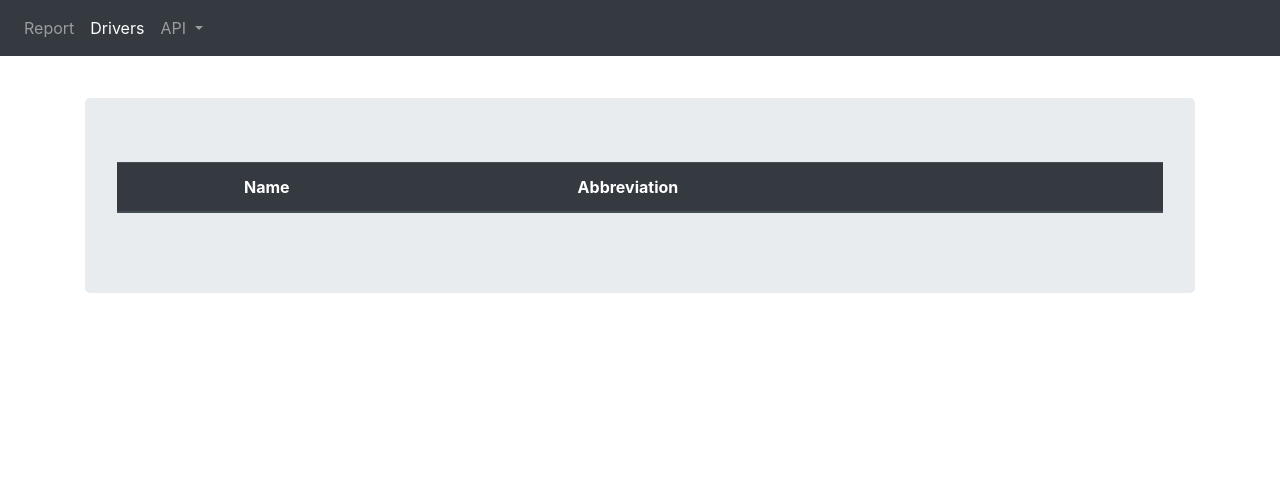
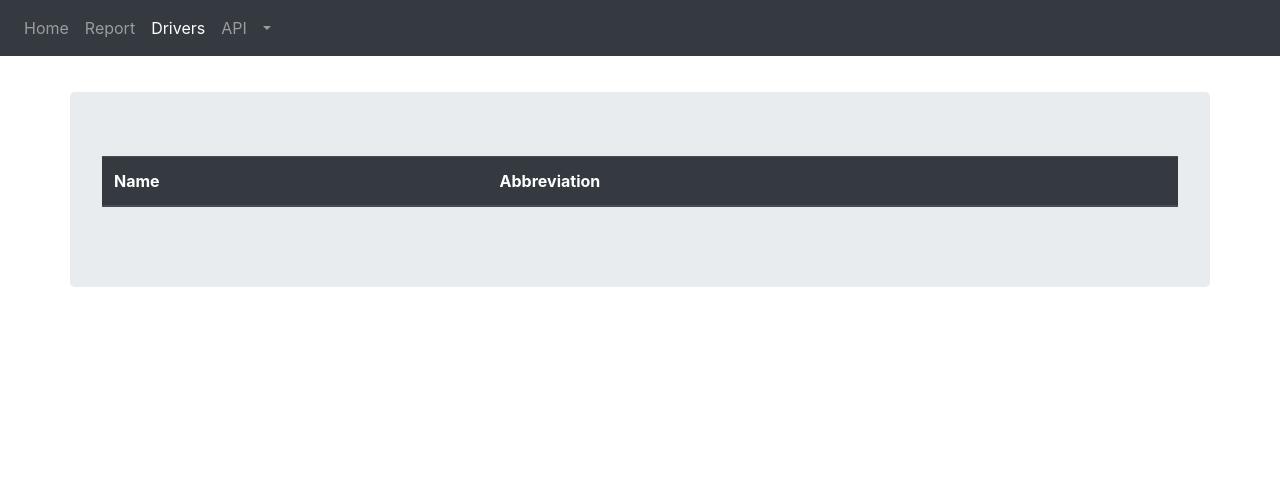
Before and after one commit to Alexsik76/Flask_API, a Flask app: page /report/drivers/ in a window 1280 px wide. Shown: the top 492 px of the page. Run offline with Flask 2, Linux system fonts and the light colour scheme; lists and menus that the app fills with data are empty; some libraries are stand-ins or nearby versions.

Commit message:
reworked navbar and sort icons

```diff
--- a/app/templates/base.html
+++ b/app/templates/base.html
@@ -10,36 +10,36 @@
         <title>Monaco Racing</title>
     {% endblock %}
     <link rel="icon" type='image/x-icon' href="{{ url_for('static', filename='image/favicon.png') }}"/>
-{% from 'bootstrap/nav.html' import render_nav_item %}
-{% from 'bootstrap/utils.html' import render_icon, render_messages %}
+    {% from 'bootstrap/nav.html' import render_nav_item %}
+    {% from 'bootstrap/utils.html' import render_icon, render_messages %}
 </head>
 <body style="padding-top: 50px">
-<nav class="navbar navbar-expand-lg navbar-dark fixed-top bg-dark">
+<nav class="navbar navbar-expand-lg navbar-dark fixed-top bg-dark text-light">
     <div class="navbar-nav mr-auto">
+        {{ render_nav_item('main.index', 'Home') }}
         {{ render_nav_item('main.report', 'Report') }}
-        {{ render_nav_item('main.drivers', 'Drivers  ') }}
-        <div class="nav-item dropdown">
-       <span class="nav-link dropdown-toggle" id="navbarDropdownMenuLink" data-toggle="dropdown" aria-haspopup="true"
-             aria-expanded="false" title="API's">
-         API
-        </span>
-            <div class="dropdown-menu" aria-labelledby="navbarDropdownMenuLink">
-                <a class="dropdown-item" href="{{ url_for('api.apireport') }}">JSON</a>
-                <a class="dropdown-item" href="{{ url_for('api.apireport') }}?format=xml">XML</a>
-                <a class="dropdown-item" href="{{ url_for('main.get_docs') }}">Swagger</a>
-                <a class="dropdown-item" href="{{ url_for('main.included_swagger') }}">Swagger included </a>
+        {{ render_nav_item('main.drivers', 'Drivers') }}
+        <div class="nav-item dropdown btn-group">
+            {{ render_nav_item('main.included_swagger', 'API') }}
+            <span type="button" class="nav-link dropdown-toggle dropdown-toggle-split" data-toggle="dropdown"
+                  aria-haspopup="true" aria-expanded="false">
+            </span>
+            <div class="dropdown-menu bg-dark text-light">
+                <span class="dropdown-item bg-dark">{{ render_nav_item('api.apireport', 'JSON') }}</span>
+                <span class="dropdown-item bg-dark">{{ render_nav_item('api.apireport', 'XML', format='XML') }}</span>
             </div>
         </div>
     </div>
-    <div class="navbar-nav mr-4" aria-haspopup="true" aria-expanded="false" title="Site map">
-        {{ render_nav_item('main.site_map', render_icon('diagram-3')) }}
+    <div class="navbar-nav ml-auto" title="Site map">
+        {{ render_nav_item('main.site_map', render_icon('diagram-3', size='1.2em')) }}
     </div>
 </nav>
-{{ render_messages() }}
-<main role="main" class="container my-lg-5 pb-5">
-<div class="jumbotron">
-    {% block content %}{% endblock %}
-</div>
+<div class="alert">{{ render_messages() }}</div>
+{% set icon, order = ('sort-down', 'ASC') if reversed else ('sort-up-alt', 'DESC') %}
+<main>
+    <div class="jumbotron container ">
+        {% block content %}{% endblock %}
+    </div>
 </main>
 <nav class="navbar navbar-expand-md navbar-light fixed-bottom bg-light">
     <span class="navbar-text">
--- a/app/templates/drivers.html
+++ b/app/templates/drivers.html
@@ -1,26 +1,27 @@
 {% extends "base.html" %}
 {% block content %}
     <table class="table table-hover">
-            <thead class="thead-dark">
+        <thead class="thead-dark class=text-center position-sticky" style="top: 5%">
         <tr>
-                <th class=text-left style="position: sticky; top: 50px">
-                    {% set icon, order = ('sort-down', 'ASC') if reversed else ('sort-up-alt', 'DESC') %}
+            <th>
                 <a class="text-light" href="{{ url_for('main.drivers') }}?order={{ order }}"
                    data-toggle="tooltip" title="Sort by {{ order }}">
                    {{ render_icon(icon) }}
                 </a>
+                {{ head[0] }}
             </th>
-                {% for item in head %}
-                    <th class=text-left style="position: sticky; top: 50px">{{ item }}</th>
+            {% for item in head[1:] %}
+                <th>{{ item }}</th>
             {% endfor %}
         </tr>
         </thead>
         <tbody>
         {% for racer in data %}
             <tr>
-                    <td></td>
-                    <td>{{ racer['Name']}}</td>
-                    <td><a href="{{ url_for('main.drivers',driver_id=racer['Abbreviation']) }}">{{ racer['Abbreviation'] }}</a></td>
+                <td>{{ racer['Name'] }}</td>
+                <td>
+                    {{ render_nav_item('main.drivers', racer['Abbreviation'], driver_id=racer['Abbreviation']) }}
+                </td>
             </tr>
         {% endfor %}
         </tbody>
--- a/config.py
+++ b/config.py
@@ -15,8 +15,8 @@ class Config(object):
     FILE_NAMES = ('abbreviations.txt', 'start.log', 'end.log')
     FIELDS = ('Position', 'Abbreviation', 'Name', 'Team', 'Start time', 'Finish time', 'Race time')
     BOOTSTRAP_BOOTSWATCH_THEME = 'cosmo'
-    BOOTSTRAP_ICON_SIZE = '1.5em'
-    BOOTSTRAP_ICON_COLOR = 'light'
+    # BOOTSTRAP_ICON_SIZE = '1.5em'
+    # BOOTSTRAP_ICON_COLOR = 'light'
 
 
 class DevelopmentConfig(Config):
```
Also changed, not shown: app/templates/report.html (+7 -8 lines). Lines whose indentation alone changed are shown as unchanged.
